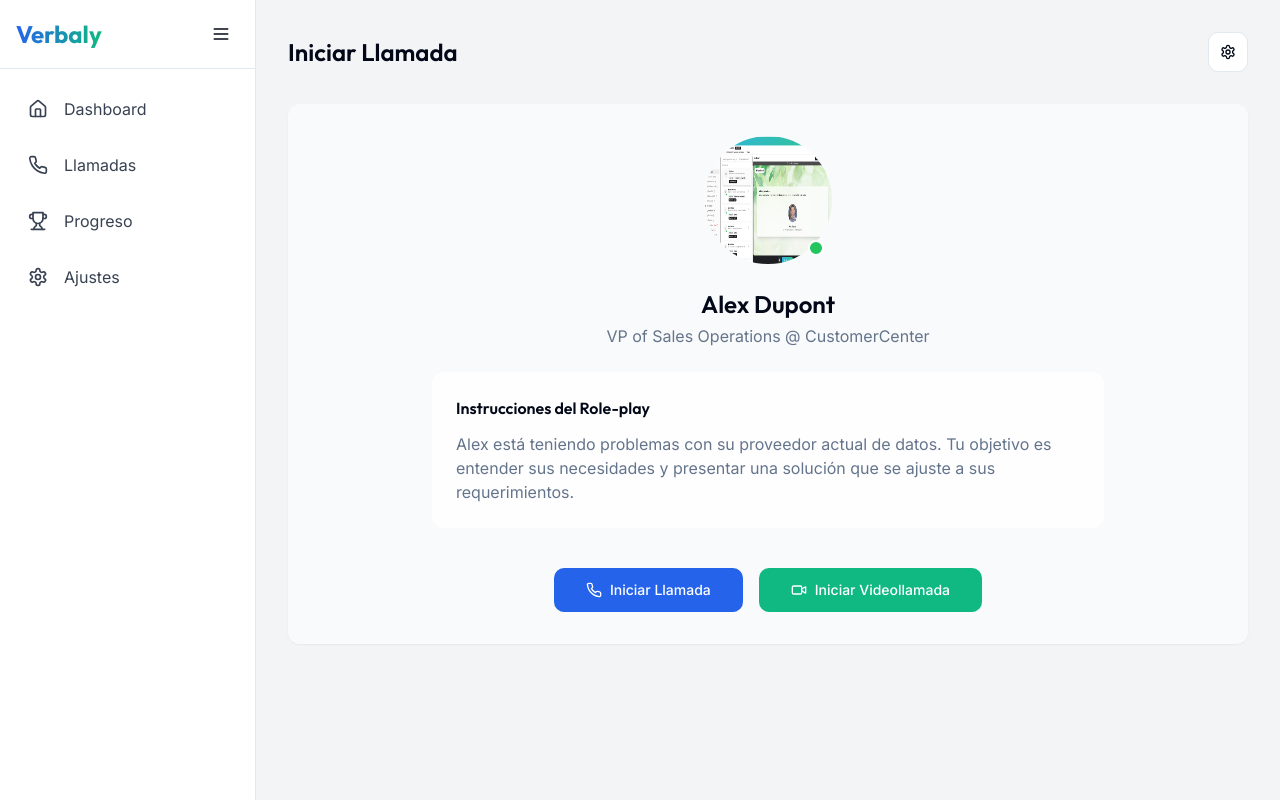
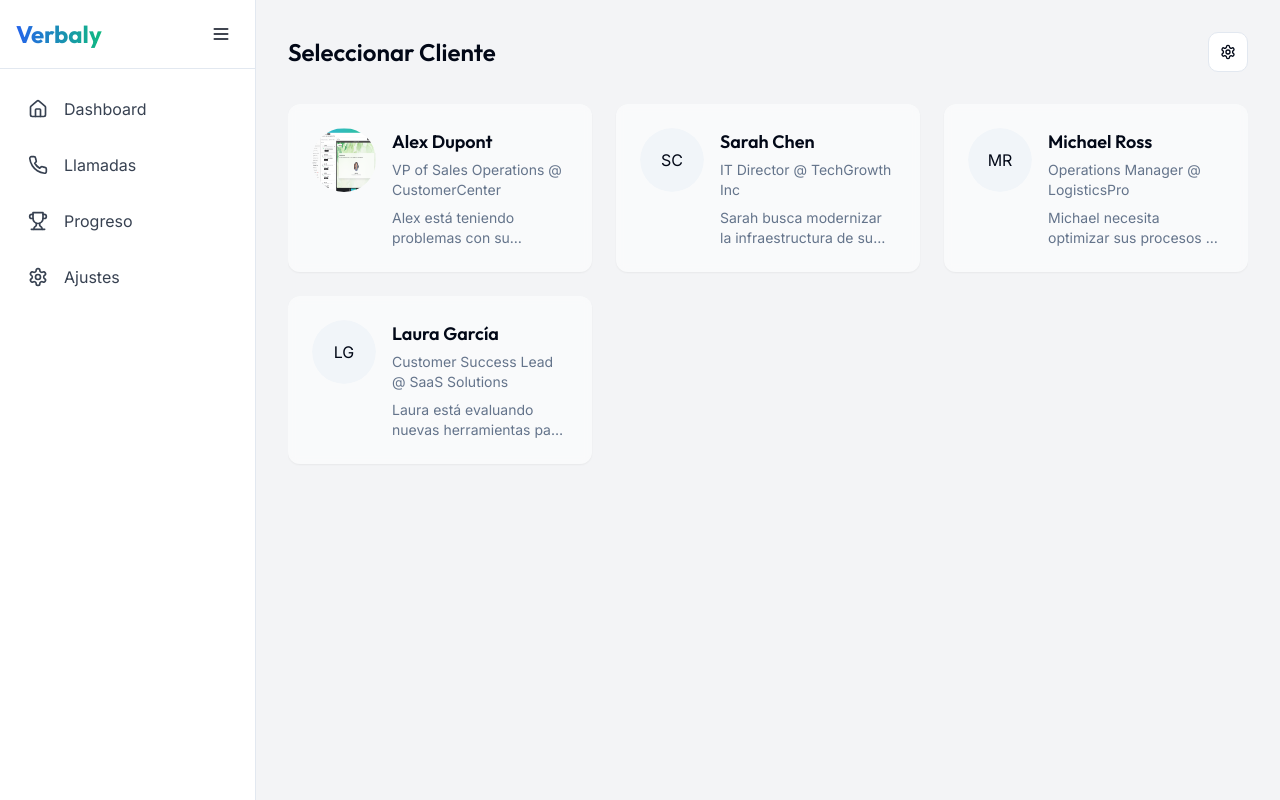
Before and after one commit to josep0101/roleplay-max-18, a React (Vite) app: page /calls/start in a window 1280 px wide. Built offline with nearby package versions, Linux system fonts and the light colour scheme.

Commit message:
Add user selection for calls
Implement a feature to display different users (agents and potential clients) for calling, allowing selection based on various roles. Continue development on subsequent screens as per project requirements.
[skip gpt_engineer]

```diff
--- a/src/pages/CallStart.tsx
+++ b/src/pages/CallStart.tsx
@@ -1,42 +1,111 @@
 import { Avatar, AvatarFallback, AvatarImage } from "@/components/ui/avatar";
 import { Button } from "@/components/ui/button";
 import { Card, CardContent } from "@/components/ui/card";
+import { ScrollArea } from "@/components/ui/scroll-area";
 import { Sidebar } from "@/components/Sidebar";
-import { Phone, Video, Settings } from "lucide-react";
+import { Phone, Video, Settings, ArrowLeft } from "lucide-react";
+import { useState } from "react";
+
+interface Agent {
+  id: string;
+  name: string;
+  role: string;
+  company: string;
+  avatar: string;
+  scenario: string;
+  initials: string;
+}
+
+const agents: Agent[] = [
+  {
+    id: "1",
+    name: "Alex Dupont",
+    role: "VP of Sales Operations",
+    company: "CustomerCenter",
+    avatar: "/lovable-uploads/6b9e6a0f-9541-46f4-be51-4f52890a5c93.png",
+    scenario: "Alex está teniendo problemas con su proveedor actual de datos. Tu objetivo es entender sus necesidades y presentar una solución que se ajuste a sus requerimientos.",
+    initials: "AD"
+  },
+  {
+    id: "2",
+    name: "Sarah Chen",
+    role: "IT Director",
+    company: "TechGrowth Inc",
+    avatar: "",
+    scenario: "Sarah busca modernizar la infraestructura de su empresa. Necesita una solución escalable y segura para manejar datos sensibles.",
+    initials: "SC"
+  },
+  {
+    id: "3",
+    name: "Michael Ross",
+    role: "Operations Manager",
+    company: "LogisticsPro",
+    avatar: "",
+    scenario: "Michael necesita optimizar sus procesos de logística. Está interesado en soluciones que puedan integrar múltiples fuentes de datos.",
+    initials: "MR"
+  },
+  {
+    id: "4",
+    name: "Laura García",
+    role: "Customer Success Lead",
+    company: "SaaS Solutions",
+    avatar: "",
+    scenario: "Laura está evaluando nuevas herramientas para su equipo de soporte. Busca mejorar los tiempos de respuesta y la satisfacción del cliente.",
+    initials: "LG"
+  }
+];
 
 const CallStart = () => {
+  const [selectedAgent, setSelectedAgent] = useState<Agent | null>(null);
+
   return (
     <div className="flex h-screen bg-accent">
       <Sidebar />
       <main className="flex-1 p-8 overflow-y-auto">
-        <div className="max-w-5xl mx-auto">
+        <div className="max-w-6xl mx-auto">
           <div className="flex justify-between items-center mb-8">
-            <h1 className="text-2xl font-semibold">Iniciar Llamada</h1>
+            <div className="flex items-center gap-4">
+              {selectedAgent && (
+                <Button
+                  variant="ghost"
+                  size="icon"
+                  onClick={() => setSelectedAgent(null)}
+                >
+                  <ArrowLeft className="h-4 w-4" />
+                </Button>
+              )}
+              <h1 className="text-2xl font-semibold">
+                {selectedAgent ? 'Iniciar Llamada' : 'Seleccionar Cliente'}
+              </h1>
+            </div>
             <Button variant="outline" size="icon">
               <Settings className="h-4 w-4" />
             </Button>
           </div>
 
+          {selectedAgent ? (
             <Card className="bg-white/50 backdrop-blur-sm border-0 shadow-sm">
               <CardContent className="p-8">
                 <div className="flex flex-col items-center gap-6">
                   <div className="relative">
                     <Avatar className="w-32 h-32">
-                    <AvatarImage src="/lovable-uploads/6b9e6a0f-9541-46f4-be51-4f52890a5c93.png" />
-                    <AvatarFallback>AD</AvatarFallback>
+                      <AvatarImage src={selectedAgent.avatar} />
+                      <AvatarFallback>{selectedAgent.initials}</AvatarFallback>
                     </Avatar>
                     <span className="absolute bottom-2 right-2 w-4 h-4 bg-green-500 rounded-full border-2 border-white" />
                   </div>
 
                   <div className="text-center">
-                  <h2 className="text-2xl font-semibold mb-1">Alex Dupont</h2>
-                  <p className="text-muted-foreground">VP of Sales Operations @ CustomerCenter</p>
+                    <h2 className="text-2xl font-semibold mb-1">{selectedAgent.name}</h2>
+                    <p className="text-muted-foreground">
+                      {selectedAgent.role} @ {selectedAgent.company}
+                    </p>
                   </div>
 
                   <div className="bg-white/80 rounded-lg p-6 w-full max-w-2xl">
                     <h3 className="font-semibold mb-3">Instrucciones del Role-play</h3>
                     <p className="text-muted-foreground">
-                    Alex está teniendo problemas con su proveedor actual de datos. Tu objetivo es entender sus necesidades y presentar una solución que se ajuste a sus requerimientos.
+                      {selectedAgent.scenario}
                     </p>
                   </div>
 
@@ -53,6 +122,37 @@ const CallStart = () => {
                 </div>
               </CardContent>
             </Card>
+          ) : (
+            <ScrollArea className="h-[calc(100vh-12rem)]">
+              <div className="grid grid-cols-1 md:grid-cols-2 lg:grid-cols-3 gap-6">
+                {agents.map((agent) => (
+                  <Card
+                    key={agent.id}
+                    className="bg-white/50 backdrop-blur-sm border-0 shadow-sm hover:shadow-md transition-shadow cursor-pointer"
+                    onClick={() => setSelectedAgent(agent)}
+                  >
+                    <CardContent className="p-6">
+                      <div className="flex items-start gap-4">
+                        <Avatar className="w-16 h-16">
+                          <AvatarImage src={agent.avatar} />
+                          <AvatarFallback>{agent.initials}</AvatarFallback>
+                        </Avatar>
+                        <div className="flex-1">
+                          <h3 className="font-semibold text-lg mb-1">{agent.name}</h3>
+                          <p className="text-sm text-muted-foreground mb-2">
+                            {agent.role} @ {agent.company}
+                          </p>
+                          <p className="text-sm text-muted-foreground line-clamp-2">
+                            {agent.scenario}
+                          </p>
+                        </div>
+                      </div>
+                    </CardContent>
+                  </Card>
+                ))}
+              </div>
+            </ScrollArea>
+          )}
         </div>
       </main>
     </div>
```
Lines whose indentation alone changed are shown as unchanged.
